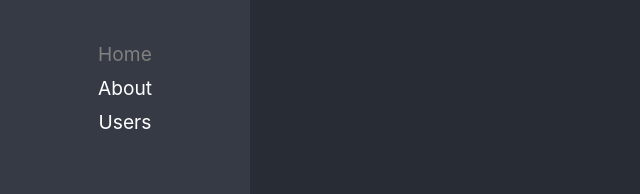
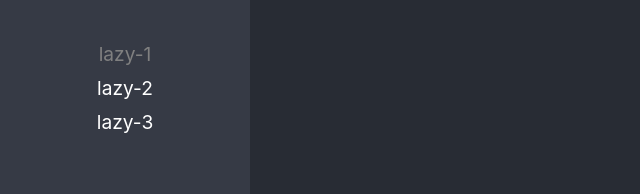
Before and after one commit to DiegoJavierConchilloWagner/react-adv-typescript, a React (Create React App) app: page /lazy1 in a window 1280 px wide. Shown: the part 155-349 px from the top of the page, without its empty margins (0-640 px from the left). Built offline with nearby package versions, Linux system fonts and the light colour scheme.

Commit message:
Basic LazyLoad ready

```diff
--- a/src/01-lazyload/pages/LazyPage1.tsx
+++ b/src/01-lazyload/pages/LazyPage1.tsx
@@ -7,3 +7,5 @@
         </div>
     )
 }
+
+export default LazyPage1
--- a/src/01-lazyload/pages/LazyPage2.tsx
+++ b/src/01-lazyload/pages/LazyPage2.tsx
@@ -7,3 +7,5 @@
         </div>
     )
 }
+
+export default LazyPage2
--- a/src/01-lazyload/pages/LazyPage3.tsx
+++ b/src/01-lazyload/pages/LazyPage3.tsx
@@ -7,3 +7,5 @@
         </div>
     )
 }
+
+export default LazyPage3
--- a/src/routes/Navigation.tsx
+++ b/src/routes/Navigation.tsx
@@ -1,35 +1,40 @@
 import { BrowserRouter, Navigate } from 'react-router-dom';
 import { Routes, Route, NavLink } from 'react-router-dom';
-import { LazyPage1, LazyPage2, LazyPage3 } from '../01-lazyload/pages';
+// import { LazyPage1, LazyPage2, LazyPage3 } from '../01-lazyload/pages';
+import { routes } from './routes';
+import { Suspense } from 'react';
 
 import logo from '../logo.svg';
 
+
+
 export const Navigation = () => {
   return (
+    <Suspense fallback={<span> Cargando... </span>}>
       <BrowserRouter>
         <div className="main-layout">
           <nav>
               <img src={ logo } alt="React Logo" />
             <ul>
-            <li>
-              <NavLink to="/lazy1" className={({isActive})=> isActive ? 'nav-active' : '' } >Home</NavLink>
+              {
+                routes.map( ({to,name}) => (
+                  <li key={to}>
+                    <NavLink to={to} className={({isActive})=> isActive ? 'nav-active' : '' } >{name}</NavLink>
                   </li>
-            <li>
-              <NavLink to="/lazy2" className={({isActive})=> isActive ? 'nav-active' : '' } >About</NavLink>
-            </li>
-            <li>
-              <NavLink to="/lazy3" className={({isActive})=> isActive ? 'nav-active' : '' } >Users</NavLink>
-            </li>
+                ))
+              }
             </ul>
           </nav>
 
           <Routes>
-          <Route path="/lazy1" element={ <LazyPage1 /> } />
-          <Route path="/lazy2" element={ <LazyPage2 /> } />
-          <Route path="/lazy3" element={ <LazyPage3 /> } />
-          <Route path="/*" element={<Navigate to="/lazy1" replace />} />
+            { routes.map( ({path,Component}) => (
+                <Route key={path} path={path} element={ <Component /> } />
+              ))
+            }
+            <Route path="/*" element={<Navigate to={routes[0].to} replace />} />
           </Routes>
         </div>
       </BrowserRouter>
+    </Suspense>
   );
 }
--- /dev/null
+++ b/src/routes/routes.ts
@@ -0,0 +1,36 @@
+import { lazy, LazyExoticComponent } from 'react';
+// import { LazyPage1, LazyPage2, LazyPage3 } from '../01-lazyload/pages';
+
+type JSXComponent = () => JSX.Element;
+
+interface Route {
+    to: string,
+    path: string,
+    Component: LazyExoticComponent<JSXComponent> | JSXComponent,
+    name: string,
+};
+
+const Lazy1 = lazy(() => import( /* webpackChunkName: "LazyPage1" */ '../01-lazyload/pages/LazyPage1'));
+const Lazy2 = lazy(() => import( /* webpackChunkName: "LazyPage2" */ '../01-lazyload/pages/LazyPage2'));
+const Lazy3 = lazy(() => import( /* webpackChunkName: "LazyPage3" */ '../01-lazyload/pages/LazyPage3'));
+
+export const routes:Route[] = [
+    {
+        to: '/lazy1',
+        path: 'lazy1',
+        Component: Lazy1,
+        name: 'lazy-1',
+    },
+    {
+        to: '/lazy2',
+        path: 'lazy2',
+        Component: Lazy2,
+        name: 'lazy-2',
+    },
+    {
+        to: '/lazy3',
+        path: 'lazy3',
+        Component: Lazy3,
+        name: 'lazy-3',
+    }
+];
```
Lines whose indentation alone changed are shown as unchanged.
